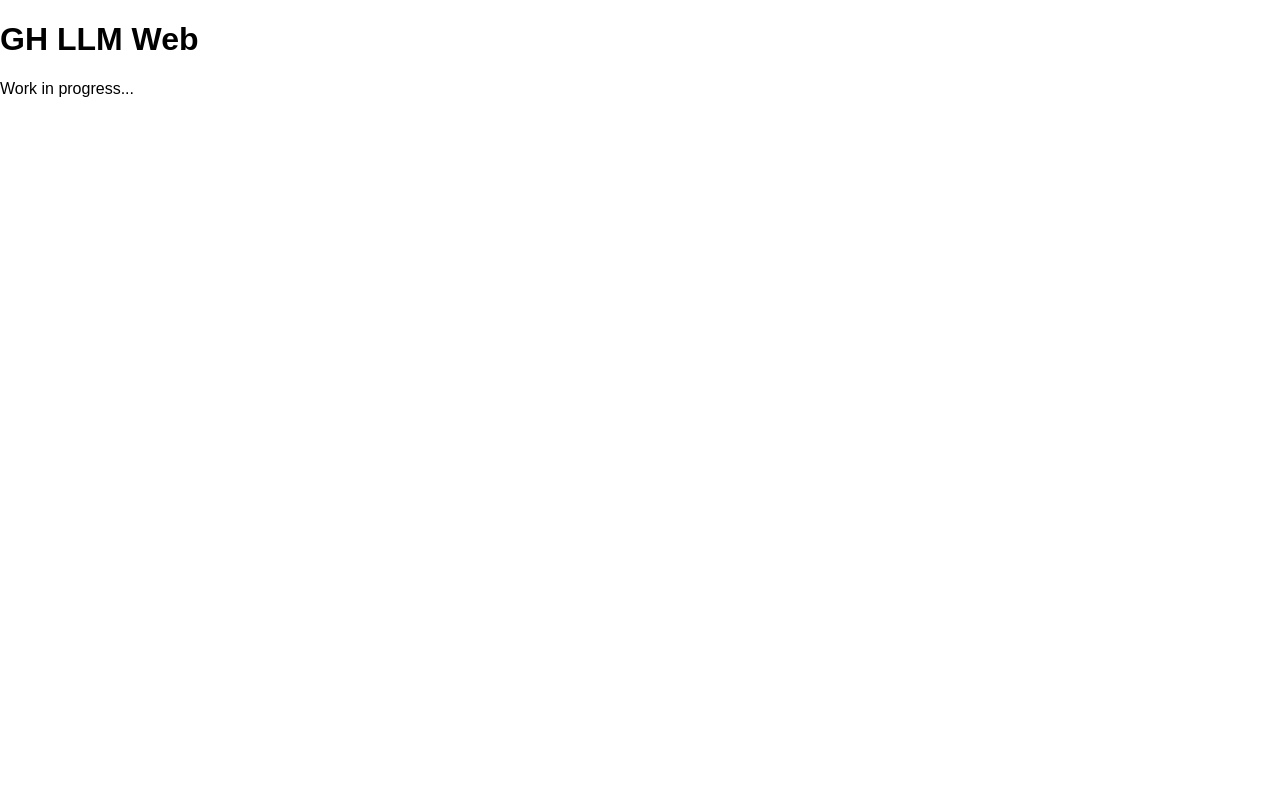
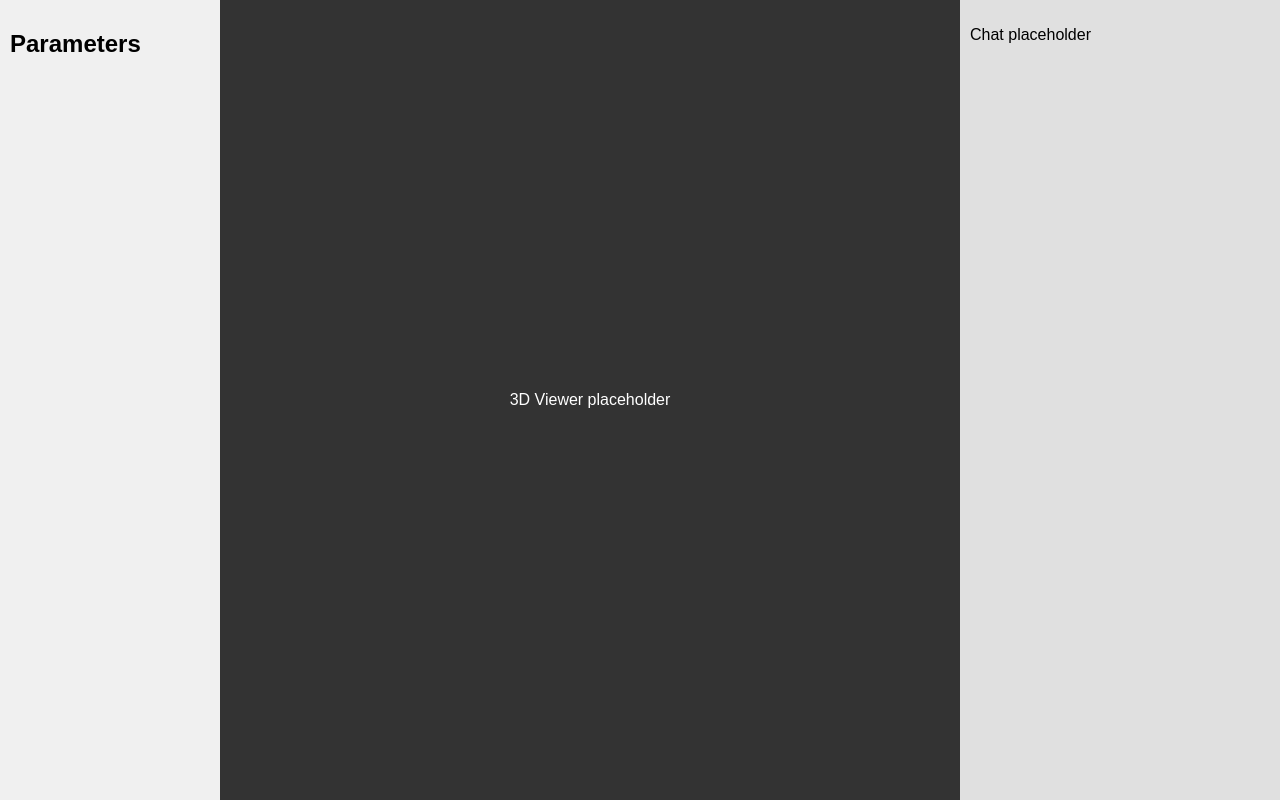
Before and after one commit to benhe0/grasshopper-llm-chat, a Vue app: page / in a window 1280 px wide. Built offline with nearby package versions, Linux system fonts and the light colour scheme.

Commit message:
first attempt at app layout

```diff
--- a/src/App.vue
+++ b/src/App.vue
@@ -1,7 +1,17 @@
 <template>
   <div id="app">
-    <h1>GH LLM Web</h1>
-    <p>Work in progress...</p>
+    <div class="main-container">
+      <div class="sidebar">
+        <h2>Parameters</h2>
+        <!-- sliders will go here -->
+      </div>
+      <div class="viewer">
+        <p>3D Viewer placeholder</p>
+      </div>
+      <div class="chat">
+        <p>Chat placeholder</p>
+      </div>
+    </div>
   </div>
 </template>
 
@@ -12,6 +22,37 @@
 html, body {
   margin: 0;
   padding: 0;
+  height: 100%;
   font-family: Arial, sans-serif;
 }
+
+#app {
+  height: 100%;
+}
+
+.main-container {
+  display: flex;
+  height: 100vh;
+}
+
+.sidebar {
+  width: 200px;
+  background: #f0f0f0;
+  padding: 10px;
+}
+
+.viewer {
+  flex: 1;
+  background: #333;
+  color: white;
+  display: flex;
+  align-items: center;
+  justify-content: center;
+}
+
+.chat {
+  width: 300px;
+  background: #e0e0e0;
+  padding: 10px;
+}
 </style>
```
